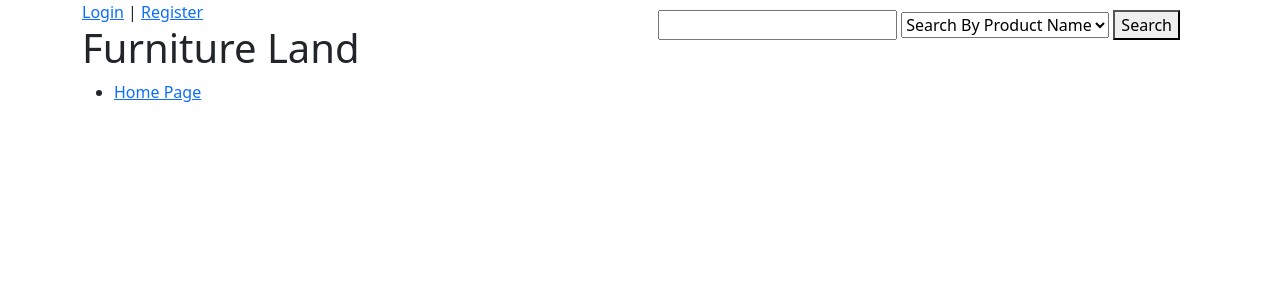
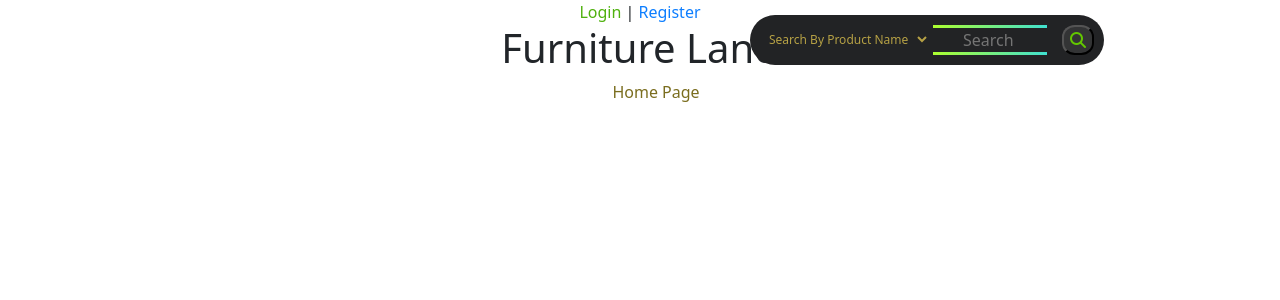
Before and after one commit to Buhbah6/eCommerceProj, a PHP site: page / in a window 1280 px wide. Shown: the top 300 px of the page. Run offline with PHP 8.4, Linux system fonts and the light colour scheme; some libraries are stand-ins or nearby versions.

Commit message:
CSS added

```diff
--- a/htdocs/app/models/User.php
+++ b/htdocs/app/models/User.php
@@ -23,7 +23,7 @@
                 return $STMT->fetch();
             }
 
-            function getUserProfile($user_id) { //get profile from user? question marrk>>>
+            function getUserProfile($user_id) { //get profile from user? question mark>>>
                 $SQL = 'SELECT * FROM profile WHERE user_id = :user_id';
                 $STMT = self::$_connection->prepare($SQL);
                 $STMT->execute(['user_id'=>$user_id]);
--- a/htdocs/app/views/Main/index.php
+++ b/htdocs/app/views/Main/index.php
@@ -1,7 +1,8 @@
 <html>
     <head>
         <!-- CSS only -->
-    <link href="https://cdn.jsdelivr.net/npm/bootstrap@5.1.3/dist/css/bootstrap.min.css" rel="stylesheet" integrity="sha384-1BmE4kWBq78iYhFldvKuhfTAU6auU8tT94WrHftjDbrCEXSU1oBoqyl2QvZ6jIW3" crossorigin="anonymous">
+        <link rel="stylesheet" href="../public/css/home.css">
+        <link href="https://cdn.jsdelivr.net/npm/bootstrap@5.1.3/dist/css/bootstrap.min.css" rel="stylesheet" integrity="sha384-1BmE4kWBq78iYhFldvKuhfTAU6auU8tT94WrHftjDbrCEXSU1oBoqyl2QvZ6jIW3" crossorigin="anonymous">
         <!-- JavaScript Bundle with Popper -->
     <script src="https://cdn.jsdelivr.net/npm/bootstrap@5.1.3/dist/js/bootstrap.bundle.min.js" integrity="sha384-ka7Sk0Gln4gmtz2MlQnikT1wXgYsOg+OMhuP+IlRH9sENBO0LRn5q+8nbTov4+1p" crossorigin="anonymous"></script>
         <title>Home page</title>
@@ -10,7 +11,7 @@
         <div class='container'>
             <?php
                 if (!isset($_SESSION['user_id']))
-                    echo "<a href='/User/login'>Login</a> | <a href='/User/register'>Register</a>";
+                    echo "<a id='log' href='/User/login'>Login</a> | <a id='reg' href='/User/register'>Register</a>";
                 else
                     echo "<a href='/User/index'>My Profile</a> | <a href='/User/logout'>Logout</a>";
             ?>
--- a/htdocs/app/views/Product/create.php
+++ b/htdocs/app/views/Product/create.php
@@ -4,7 +4,7 @@
 		<link href="https://cdn.jsdelivr.net/npm/bootstrap@5.1.3/dist/css/bootstrap.min.css" rel="stylesheet" integrity="sha384-1BmE4kWBq78iYhFldvKuhfTAU6auU8tT94WrHftjDbrCEXSU1oBoqyl2QvZ6jIW3" crossorigin="anonymous">
 			<!-- JavaScript Bundle with Popper -->
 		<script src="https://cdn.jsdelivr.net/npm/bootstrap@5.1.3/dist/js/bootstrap.bundle.min.js" integrity="sha384-ka7Sk0Gln4gmtz2MlQnikT1wXgYsOg+OMhuP+IlRH9sENBO0LRn5q+8nbTov4+1p" crossorigin="anonymous"></script>
-			<title>User registration</title>
+			<title>Add a product</title>
 	</head>
 	<body>
 		<div class='container'>
--- a/htdocs/app/views/Subviews/navigation.php
+++ b/htdocs/app/views/Subviews/navigation.php
@@ -1,15 +1,19 @@
-<ul>
-	<form method="post" action = "" style = "position:absolute;top:10px;right:100px;">
-        <input type="text" name="search">
-        <select name = "search_type">
+<script src="https://kit.fontawesome.com/0d3e675152.js" crossorigin="anonymous"></script>
+<div class="search-box">
+	<form method="post" action = "">
+        <input class="search-text" type="text" name="search" placeholder="Search">
+        <select id='select-option' name = "search_type">
             <option value = "product_name">Search By Product Name</option>
             <option value = "seller">Search By Seller</option>
             <option value = "category">Search By category</option>
         </select>
-        <button type="submit" name="action">Search</button>
+        <button id='search' type="submit" name="action">
+			<i class="fas fa-search"></i>
+		</button>
     </form>
+	</div>
 	<div>
-		<li><a href='/Main/index'>Home Page</a></li>
+		<ul id='remove'><a class='home'href='/Main/index'>Home Page</a></ul>
 		<?php
 			if (isset($_SESSION['seller_id'])) {
 				echo "<li><a href='/Seller/index'>View Seller Profile</a></li>";
@@ -19,4 +23,3 @@
 			}
 		?>
 	</div>
-</ul>
--- /dev/null
+++ b/htdocs/public/css/home.css
@@ -0,0 +1,77 @@
+
+.container{
+    text-align: center;
+}
+.home{
+    text-shadow: center;
+    color:  #7a6d1e;
+    text-decoration: none;
+}
+.home:hover{
+    border-end-end-radius: 10px;
+    background-color: #c3f3ac;
+}
+#log{
+    color: #4fb10e;
+    text-transform: capitalize;
+    text-shadow: #2f3640;
+    text-decoration: none;
+}
+#reg{
+    color: #0d7eff;
+    text-transform: capitalize;
+    text-shadow: #2f3640;
+    text-decoration: none;
+}
+.search-box{
+    position: absolute;
+    top: 40px;
+    right: -1px;
+    transform: translate(-50%, -50%);
+    background: #222325;
+    height: 50px;
+    border-radius: 40px;
+    padding: 10px;
+}
+.search-text{
+    border: none;
+    background: none;
+    outline: none;
+    border: 3px solid green;
+    Text-align: 20px;
+    padding-left: 30px;
+    color: white;
+    font-size: 16px;
+    transition:1s;
+    line-height: 22px;
+    width: 120px;
+    border-image: linear-gradient(to left, turquoise, greenyellow) 1 0;
+}
+
+#select-option{
+    border: none;
+    background: none;
+    outline: none;
+    float: left;
+    padding: 5px;
+    color: rgb(182, 161, 69);
+    font-size: 12px;
+    transition: 0.4s;
+    line-height: 40px;
+    width: 170px;
+}
+#search{
+    color: #63c700;
+    float: right;
+    height: 30px;
+    margin-left: 12px;
+    border-radius: 40%;
+    background: #333435;
+    display: flex;
+    justify-content: center;
+    align-items: center;
+}
+
+#remove{
+    text-decoration: none;
+}
--- a/htdocs/public/css/random.txt
+++ /dev/null
@@ -1 +0,0 @@
-{\rtf1}
```
Also changed, not shown: htdocs/app/views/Product/index.php (+9 -6 lines), htdocs/public/css/style.css (added, +45 -0 lines), htdocs/public/javascript/app.js (added), htdocs/public/javascript/random.txt (deleted).
